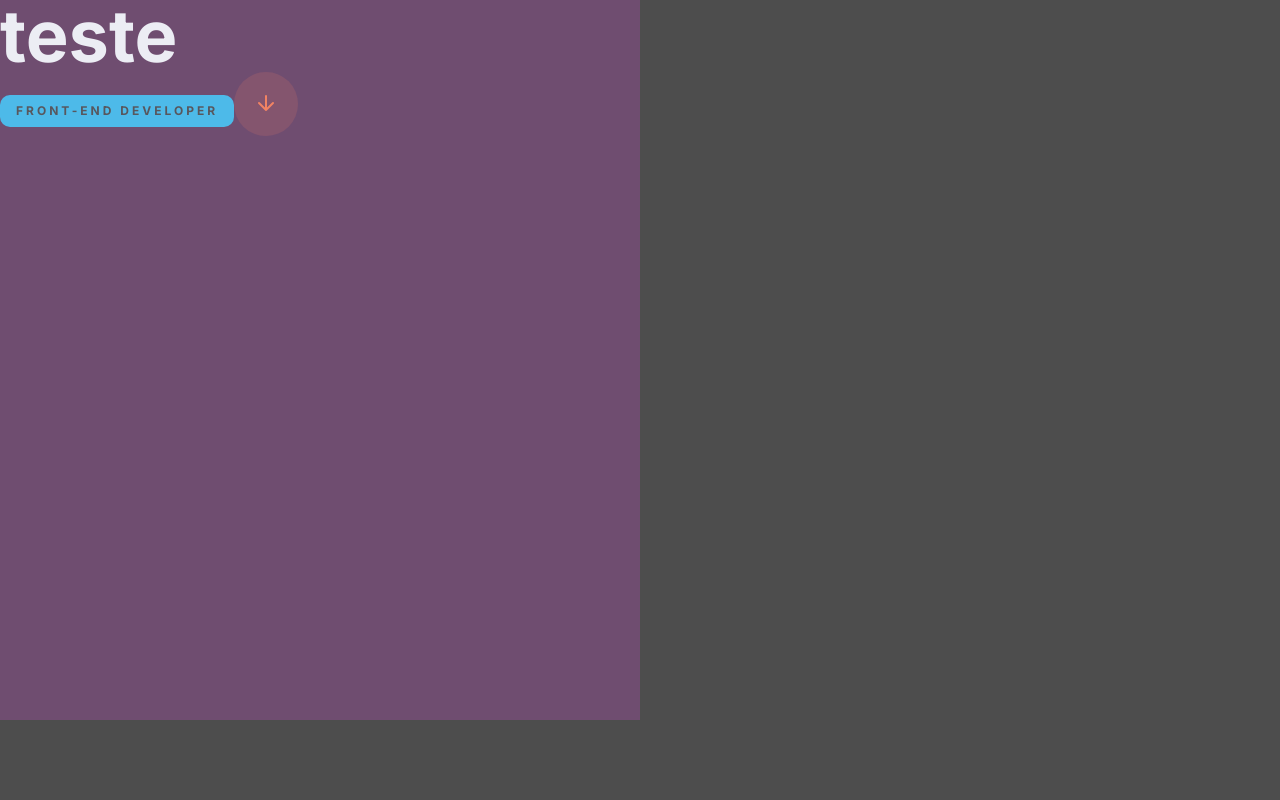
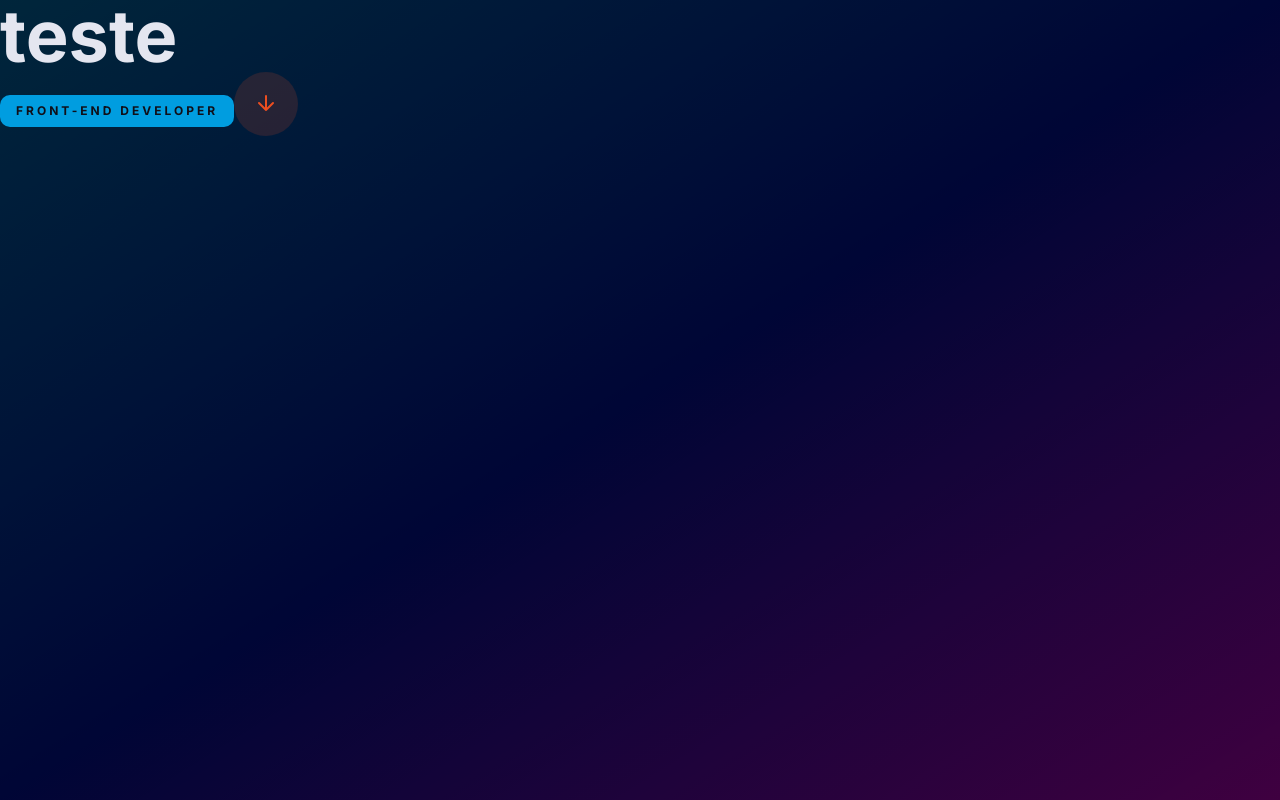
Before and after one commit to theogandara/next-theogandara, a Next.js app: page / in a window 1280 px wide. Built offline with nearby package versions, Linux system fonts and the light colour scheme.

Commit message:
feat: added glassmorphism

```diff
--- a/src/templates/LayoutDefault/index.tsx
+++ b/src/templates/LayoutDefault/index.tsx
@@ -8,7 +8,6 @@ interface LayoutDefaultProps {
 const LayoutDefault: React.FC<LayoutDefaultProps> = ({ children }) => {
   return (
     <S.Background>
-      <S.PinkBuble></S.PinkBuble>
       <S.BackgroundBlur>{children}</S.BackgroundBlur>
     </S.Background>
   )
--- a/src/templates/LayoutDefault/styles.ts
+++ b/src/templates/LayoutDefault/styles.ts
@@ -5,20 +5,25 @@ export const Background = styled.div`
   height: 100vh;
   background-color: black;
   position: relative;
-  opacity: 0.7;
-  backdrop-filter: blur(13.5px);
+  background-image: linear-gradient(
+    to bottom right,
+    #00a3ff,
+    #001affde,
+    #fa00ff
+  );
+  background-size: cover;
+  background-position: center;
+  background-repeat: no-repeat;
 `
 export const BackgroundBlur = styled.div`
   width: 100vw;
   height: 100vh;
   position: absolute;
-  z-index: 10;
-  backdrop-filter: unset;
+  background-image: linear-gradient(to bottom right, #000000c4, #000000bf);
 `
 export const PinkBuble = styled.div`
   background-color: #fa00ff;
   width: 50vw;
   height: 90vh;
   position: absolute;
-  opacity: 0.2;
 `
```
